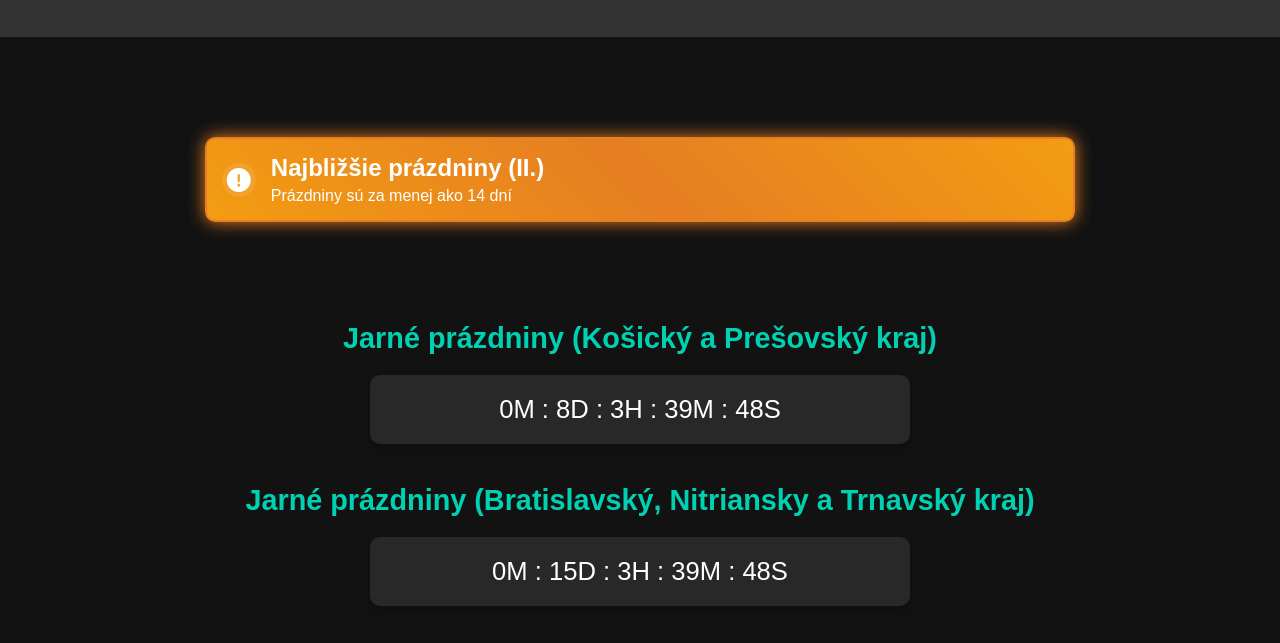
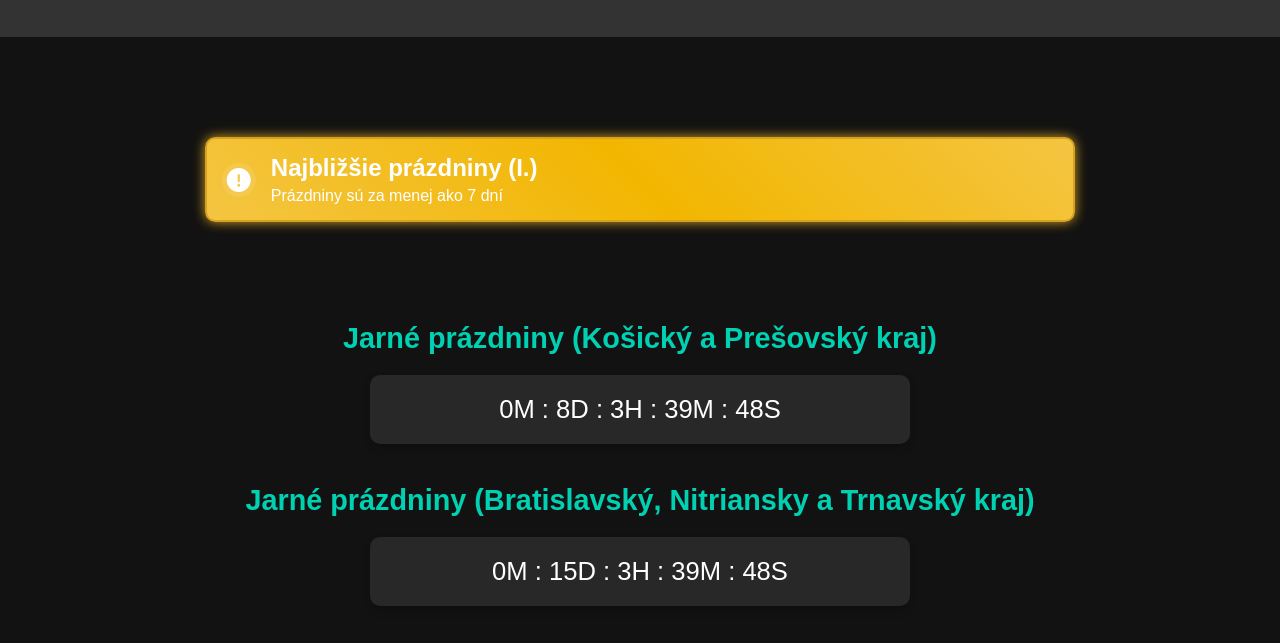
Before and after one commit to wejkey/wejkey.github.io, a plain HTML site: page projects/skschool/index.html in a window 1280 px wide. Shown: the part 106-749 px from the top of the page. Drawn offline with Linux system fonts and the light colour scheme.

Commit message:
Update index.html

```diff
--- a/projects/skschool/index.html
+++ b/projects/skschool/index.html
@@ -16,13 +16,13 @@
     </header>
 <div class="container">
     <div class="category">
-        <div class="card orange">
+        <div class="card yellow">
             <div class="icon">
                 <i class="fas fa-exclamation-circle"></i>
             </div>
             <div class="content">
-                <h3>Najbližšie prázdniny (II.)</h3>
-                <p>Prázdniny sú za menej ako 14 dní</p>
+                <h3>Najbližšie prázdniny (I.)</h3>
+                <p>Prázdniny sú za menej ako 7 dní</p>
             </div>
         </div>
     </div>
```
